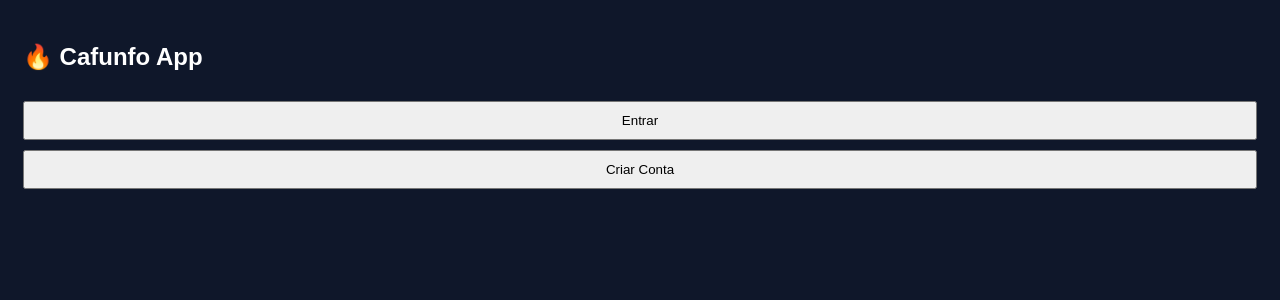
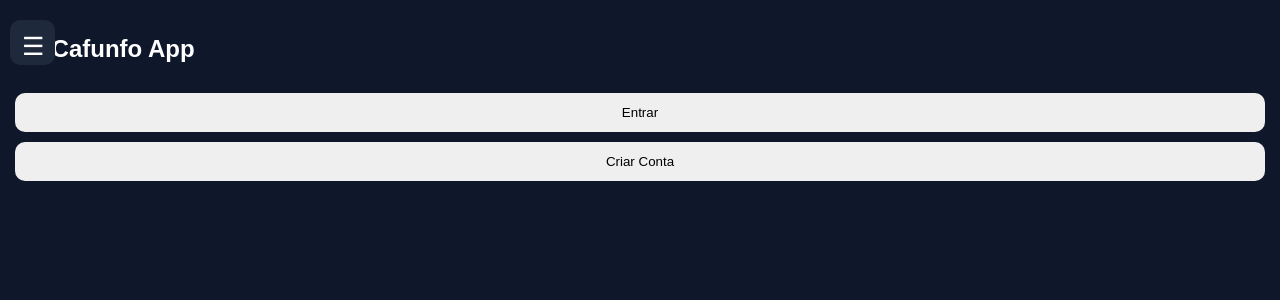
Before and after one commit to durklanez/inteligencia.app, a Flask app: page / in a window 1280 px wide. Shown: the top 300 px of the page. Run offline with Flask 3, Linux system fonts and the light colour scheme.

Commit message:
Refactor HTML and CSS for improved structure

````diff
--- a/templates/index.html
+++ b/templates/index.html
@@ -6,97 +6,225 @@
 <title>Cafunfo App</title>
 
 <style>
-body { background:#0f172a; color:white; font-family:Arial; }
-.container { padding:15px; }
-.hidden { display:none; }
 
-.box {
+body{
+background:#0f172a;
+font-family:Arial;
+color:white;
+margin:0;
+}
+
+.hidden{
+display:none;
+}
+
+.container{
+padding:15px;
+}
+
+button,input,textarea{
+width:100%;
+padding:12px;
+margin-top:10px;
+border:none;
+border-radius:10px;
+}
+
+.box{
 background:#1e293b;
 padding:10px;
 margin-top:15px;
 border-radius:10px;
 }
 
-.chat {
-  height:200px;
+.chat{
+height:250px;
 overflow:auto;
 background:#020617;
 padding:10px;
+border-radius:10px;
 }
 
-.row {
+textarea{
+height:150px;
+background:black;
+color:white;
+}
+
+#console{
+background:black;
+color:#22c55e;
+padding:10px;
+height:120px;
+overflow:auto;
+border-radius:10px;
+}
+
+.row{
 display:flex;
 gap:5px;
 }
 
-input, textarea, button {
-  width:100%;
-  padding:10px;
-  margin-top:10px;
+.send{
+width:60px;
+background:#3b82f6;
+color:white;
 }
 
-textarea { height:120px; }
+.run{
+background:#22c55e;
+color:white;
+}
 
-.send { width:60px; background:#3b82f6; }
-.run { background:#22c55e; }
+#menuBtn{
+position:fixed;
+top:10px;
+left:10px;
+width:45px;
+height:45px;
+background:#1e293b;
+color:white;
+font-size:25px;
+border:none;
+z-index:999;
+}
+
+.sidebar{
+position:fixed;
+top:0;
+left:0;
+width:250px;
+height:100%;
+background:#111827;
+padding:20px;
+overflow:auto;
+z-index:998;
+}
+
+.sidebar button{
+background:#1e293b;
+color:white;
+text-align:left;
+}
+
 </style>
 </head>
 
 <body>
 
+<button id="menuBtn" onclick="abrirMenu()">☰</button>
+
+<div id="sidebar" class="sidebar hidden">
+
+<h3>⚙ Sistema</h3>
+
+<button>➕ Linguagens</button>
+<button>🔑 APIs</button>
+<button>🗄 Banco de Dados</button>
+<button>📁 Projetos</button>
+<button>🤖 Modelos IA</button>
+<button>🛠 Terminal</button>
+<button>⚡ Configurações</button>
+
+</div>
+
 <div class="container">
 
 <!-- HOME -->
 <div id="home">
+
 <h2>🔥 Cafunfo App</h2>
-  <button onclick="mostrar('login')">Entrar</button>
-  <button onclick="mostrar('register')">Criar Conta</button>
+
+<button onclick="mostrar('login')">
+Entrar
+</button>
+
+<button onclick="mostrar('register')">
+Criar Conta
+</button>
+
 </div>
 
 <!-- LOGIN -->
 <div id="login" class="hidden">
+
 <input id="user" placeholder="Usuário">
-  <input id="pass" type="password">
-  <button onclick="login()">Entrar</button>
-  <button onclick="mostrar('home')">Voltar</button>
+
+<input id="pass" type="password" placeholder="Senha">
+
+<button onclick="login()">
+Entrar
+</button>
+
+<button onclick="mostrar('home')">
+Voltar
+</button>
+
 </div>
 
 <!-- REGISTER -->
 <div id="register" class="hidden">
+
 <input id="new_user" placeholder="Usuário">
-  <input id="new_pass" type="password">
-  <button onclick="registrar()">Criar Conta</button>
-  <button onclick="mostrar('home')">Voltar</button>
+
+<input id="new_pass" type="password" placeholder="Senha">
+
+<button onclick="registrar()">
+Criar Conta
+</button>
+
+<button onclick="mostrar('home')">
+Voltar
+</button>
+
 </div>
 
-<!-- EDITOR COMPLETO -->
+<!-- EDITOR -->
 <div id="editor" class="hidden">
 
 <h2>🚀 Bem-vindo ao teu sistema</h2>
 
 <!-- CONSOLE -->
 <div class="box">
+
 <h3>💻 Console</h3>
-    <div id="console">Pronto...</div>
+
+<div id="console">
+Pronto...
+</div>
+
 </div>
 
 <!-- IA -->
 <div class="box">
+
 <h3>🤖 IA</h3>
 
 <div id="chatArea" class="chat"></div>
 
 <div class="row">
+
 <input id="iaInput" placeholder="Fala com a IA...">
-      <button class="send" onclick="enviarMensagem()">➤</button>
+
+<button class="send" onclick="enviarMensagem()">
+➤
+</button>
+
 </div>
+
 </div>
 
 <!-- CÓDIGO -->
 <div class="box">
+
 <h3>📄 Código</h3>
+
 <textarea id="codigo"></textarea>
-    <button class="run" onclick="executar()">▶ Run</button>
+
+<button class="run" onclick="executar()">
+▶ Run
+</button>
+
 </div>
 
 </div>
@@ -104,85 +232,136 @@ textarea { height:120px; }
 </div>
 
 <script>
-function mostrar(id) {
-  document.querySelectorAll("#home, #login, #register, #editor")
-    .forEach(div => div.classList.add("hidden"));
 
-  document.getElementById(id).classList.remove("hidden");
+function abrirMenu(){
+document.getElementById("sidebar")
+.classList.toggle("hidden");
+}
+
+function mostrar(id){
+
+document.querySelectorAll(
+"#home,#login,#register,#editor"
+).forEach(div => div.classList.add("hidden"));
+
+document.getElementById(id)
+.classList.remove("hidden");
+
 }
 
 window.onload = () => mostrar("home");
 
+
 // LOGIN
-async function login() {
+async function login(){
+
 const username = user.value;
 const password = pass.value;
 
-  const res = await fetch("/login", {
-    method: "POST",
-    headers: {"Content-Type": "application/json"},
-    body: JSON.stringify({username, password})
-  });
-
-  const data = await res.json();
-  alert(data.msg);
-
-  if (data.msg === "Login OK") {
-    mostrar("editor");
-  }
-}
-
-// REGISTRAR
-async function registrar() {
-  const username = new_user.value;
-  const password = new_pass.value;
-
-  const res = await fetch("/register", {
-    method: "POST",
-    headers: {"Content-Type": "application/json"},
-    body: JSON.stringify({username, password})
-  });
-
-  const data = await res.json();
-  alert(data.msg);
-}
-
-// IA
-async function enviarMensagem() {
-  const texto = iaInput.value;
-  if (!texto) return;
-
-  chatArea.innerHTML += `<div style="text-align:right">${texto}</div>`;
-  iaInput.value = "";
-
-  const res = await fetch("/chat", {
-    method: "POST",
-    headers: {"Content-Type": "application/json"},
-    body: JSON.stringify({mensagem: texto})
+const res = await fetch("/login",{
+method:"POST",
+headers:{
+"Content-Type":"application/json"
+},
+body:JSON.stringify({
+username,password
+})
 });
 
 const data = await res.json();
 
-  chatArea.innerHTML += `<div style="color:#22c55e">${data.resposta}</div>`;
+alert(data.msg);
 
-  // jogar código no editor
-  const match = data.resposta.match(/```([\s\S]*?)```/);
-  if (match) {
-    codigo.value = match[1];
+if(data.msg === "Login OK"){
+mostrar("editor");
 }
 
-  chatArea.scrollTop = chatArea.scrollHeight;
 }
 
-// EXECUTAR
-function executar() {
-  try {
+
+// REGISTER
+async function registrar(){
+
+const username = new_user.value;
+const password = new_pass.value;
+
+const res = await fetch("/register",{
+method:"POST",
+headers:{
+"Content-Type":"application/json"
+},
+body:JSON.stringify({
+username,password
+})
+});
+
+const data = await res.json();
+
+alert(data.msg);
+
+}
+
+
+// IA
+async function enviarMensagem(){
+
+const texto = iaInput.value;
+
+if(!texto) return;
+
+chatArea.innerHTML += `
+<div style="text-align:right;margin:10px">
+${texto}
+</div>
+`;
+
+iaInput.value = "";
+
+const res = await fetch("/chat",{
+method:"POST",
+headers:{
+"Content-Type":"application/json"
+},
+body:JSON.stringify({
+mensagem:texto
+})
+});
+
+const data = await res.json();
+
+chatArea.innerHTML += `
+<div style="
+margin:10px;
+color:#22c55e;
+">
+${data.resposta}
+</div>
+`;
+
+chatArea.scrollTop = chatArea.scrollHeight;
+
+}
+
+
+// RUN
+function executar(){
+
+try{
+
 let result = eval(codigo.value);
-    document.getElementById("console").textContent = result || "Executado";
-  } catch (e) {
-    document.getElementById("console").textContent = e;
+
+document.getElementById("console")
+.innerHTML = result || "Executado";
+
+}catch(e){
+
+document.getElementById("console")
+.innerHTML = e;
+
 }
+
 }
+
 </script>
 
 </body>
````
Lines whose indentation alone changed are shown as unchanged.
